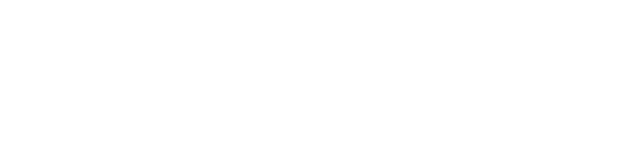
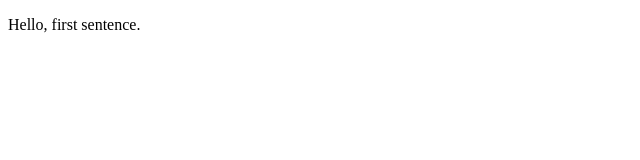
Before and after one commit to mohaids/mohaids.github.io, a plain HTML site: page index.html in a window 1280 px wide. Shown: the whole page, without its empty margins (0-640 px from the left). Drawn offline with Linux system fonts and the light colour scheme.

Commit message:
minor update
just wanted to see if the changes are reflected on the real site

```diff
--- a/index.html
+++ b/index.html
@@ -5,6 +5,6 @@
     <title>Title</title>
 </head>
 <body>
-
+<p>Hello, first sentence.</p>
 </body>
 </html>
```
